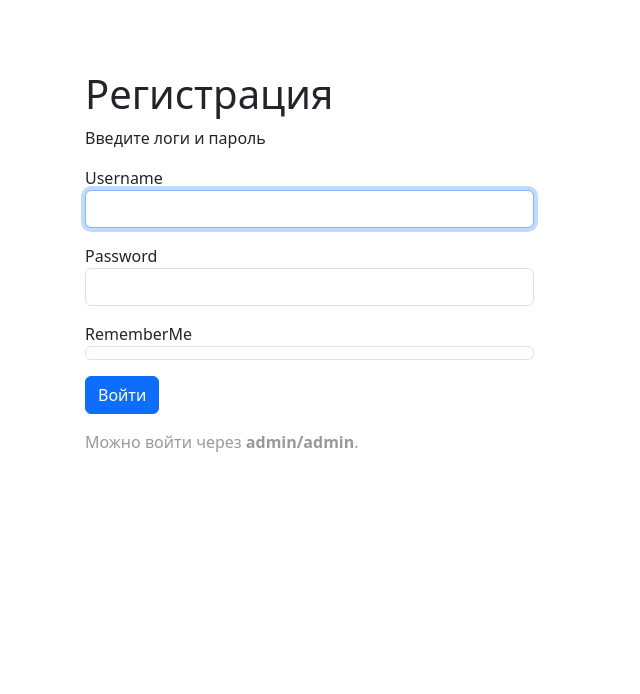
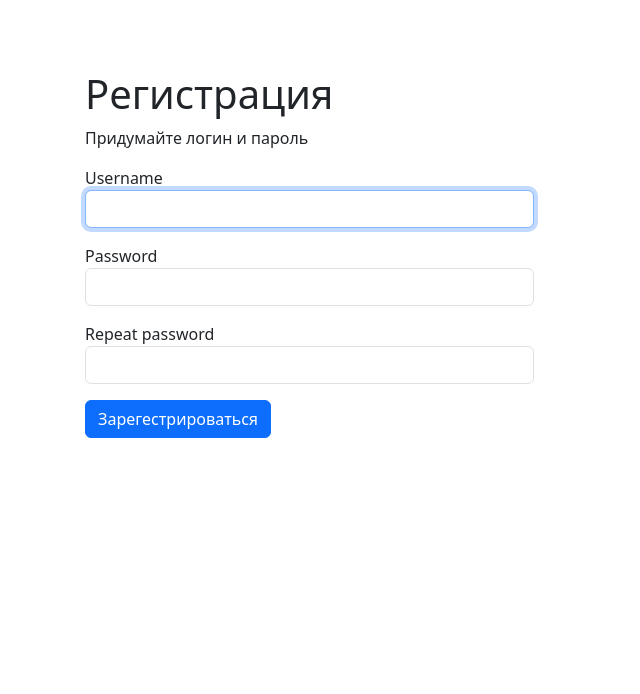
Before and after one commit to K-stud/testPsuit, a Yii app: template yii/views/site/register.php in a window 1280 px wide. Shown: the top 694 px of the page, without its empty margins (0-640 px from the left). Run offline with PHP 8.4 and a stand-in for Yii, Linux system fonts and the light colour scheme; the template is opened without the code that fills it, so the values that code supplies are empty; form fields are guessed from the names that the template uses; some libraries are stand-ins or nearby versions.

Commit message:
Регистрация работает

```diff
--- a/yii/views/site/index.php
+++ b/yii/views/site/index.php
@@ -14,7 +14,7 @@ $this->title = 'testPsuit Главная';
             <p>Чтобы попасть в галерею войдите или зарегестрируйтесь.</p>
             <div class="d-flex gap-3 justify-content-center align-items-center">
                 <p><a class="btn btn-lg btn-success" href="/site/login">Войти</a></p>
-                <p><a class="btn btn-lg btn-success" href="/site/login">Зарегестрироваться</a></p>
+                <p><a class="btn btn-lg btn-success" href="/site/register">Зарегестрироваться</a></p>
             </div>
     </div>
 </div>
--- a/yii/views/site/register.php
+++ b/yii/views/site/register.php
@@ -3,24 +3,22 @@
 /** @var yii\web\View $this */
 /** @var yii\bootstrap5\ActiveForm $form */
 
-/** @var app\models\LoginForm $model */
+/** @var app\models\RegisterForm $model */
 
 use yii\bootstrap5\ActiveForm;
 use yii\bootstrap5\Html;
 
 $this->title = 'Регистрация';
-// $this->params['breadcrumbs'][] = $this->title;
 ?>
+
 <div class="site-login">
     <h1><?= Html::encode($this->title) ?></h1>
 
-    <p>Введите логи и пароль</p>
-
+    <p>Придумайте логин и пароль</p>
     <div class="row">
         <div class="col-lg-5">
-
             <?php $form = ActiveForm::begin([
-                'id' => 'login-form',
+                'id' => 'register-form',
                 'fieldConfig' => [
                     'template' => "{label}\n{input}\n{error}",
                     'labelOptions' => ['class' => 'col-lg-1 col-form-label mr-lg-3'],
@@ -29,27 +27,17 @@ $this->title = 'Регистрация';
                 ],
             ]);
             ?>
-
             <?= $form->field($model, 'username')->textInput(['autofocus' => true]) ?>
-
             <?= $form->field($model, 'password')->passwordInput() ?>
-
-            <?= $form->field($model, 'rememberMe')->checkbox([
-                'template' => "<div class=\"custom-control custom-checkbox\">{input} {label}</div>\n<div class=\"col-lg-8\">{error}</div>",
-            ]) ?>
+            <?= $form->field($model, 'repeat_password')->passwordInput() ?>
 
             <div class="form-group">
                 <div>
-                    <?= Html::submitButton('Войти', ['class' => 'btn btn-primary', 'name' => 'login-button']) ?>
+                    <?= Html::submitButton('Зарегестрироваться', ['class' => 'btn btn-primary', 'name' => 'register-button']) ?>
                 </div>
             </div>
 
             <?php ActiveForm::end(); ?>
-
-            <div style="color:#999;">
-                Можно войти через <strong>admin/admin</strong>.
-            </div>
-
         </div>
     </div>
 </div>
```
Also changed, not shown: yii/controllers/SiteController.php (+9 -2 lines), yii/models/RegisterForm.php (+6 -6 lines), yii/models/User.php (+1 -8 lines), yii/views/testpsuti/gallery.php (deleted).
